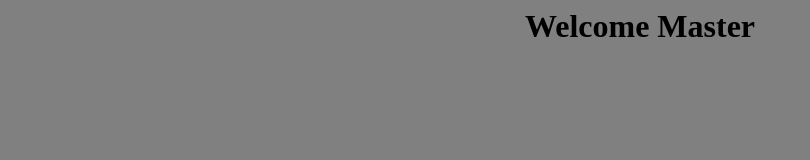
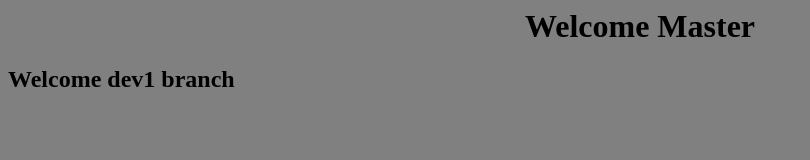
Before and after one commit to akshitkumawat/test-prod, a plain HTML site: page index.html in a window 1280 px wide. Shown: the whole page, without its empty margins (0-810 px from the left). Drawn offline with Linux system fonts and the light colour scheme.

Commit message:
dev1 comment 1

```diff
--- a/index.html
+++ b/index.html
@@ -1,3 +1,4 @@
 <body bgcolor='grey'>
 	<h1 align=center>Welcome Master</h1>
+	<h2> Welcome dev1 branch</h2
 </body>
```
